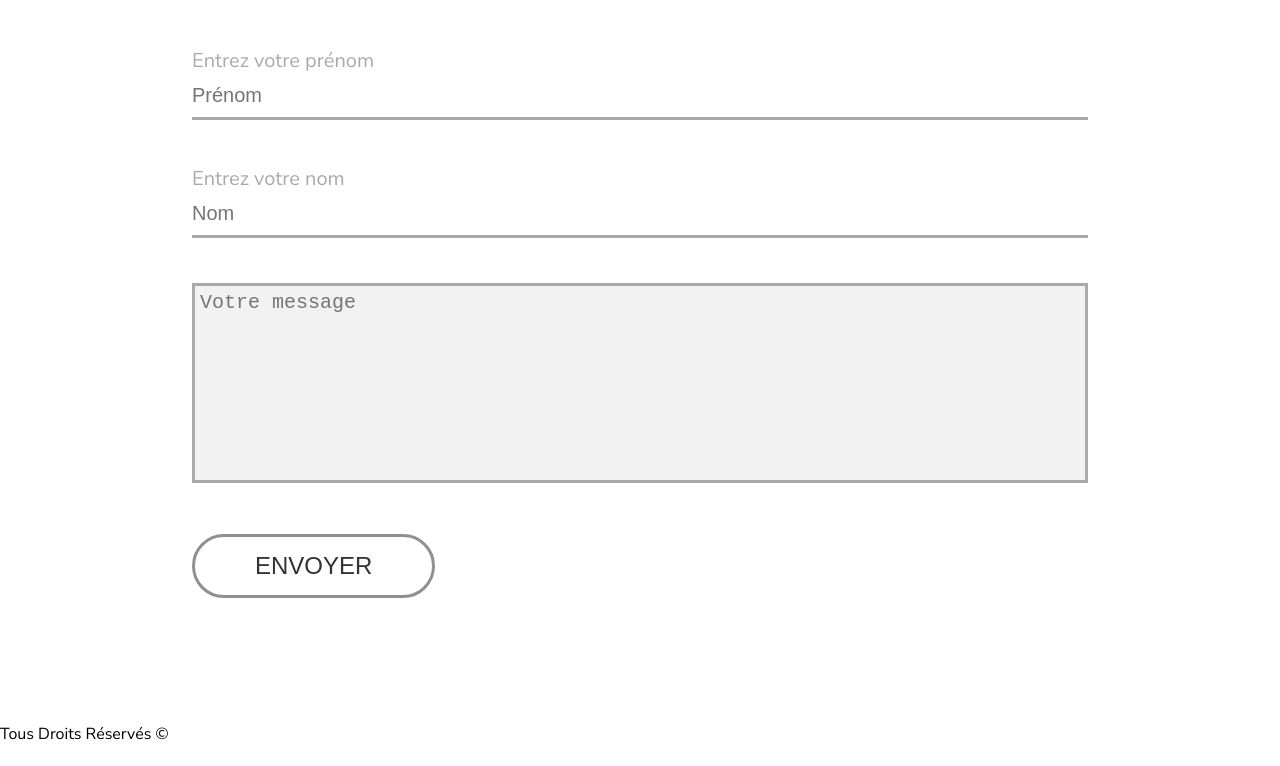
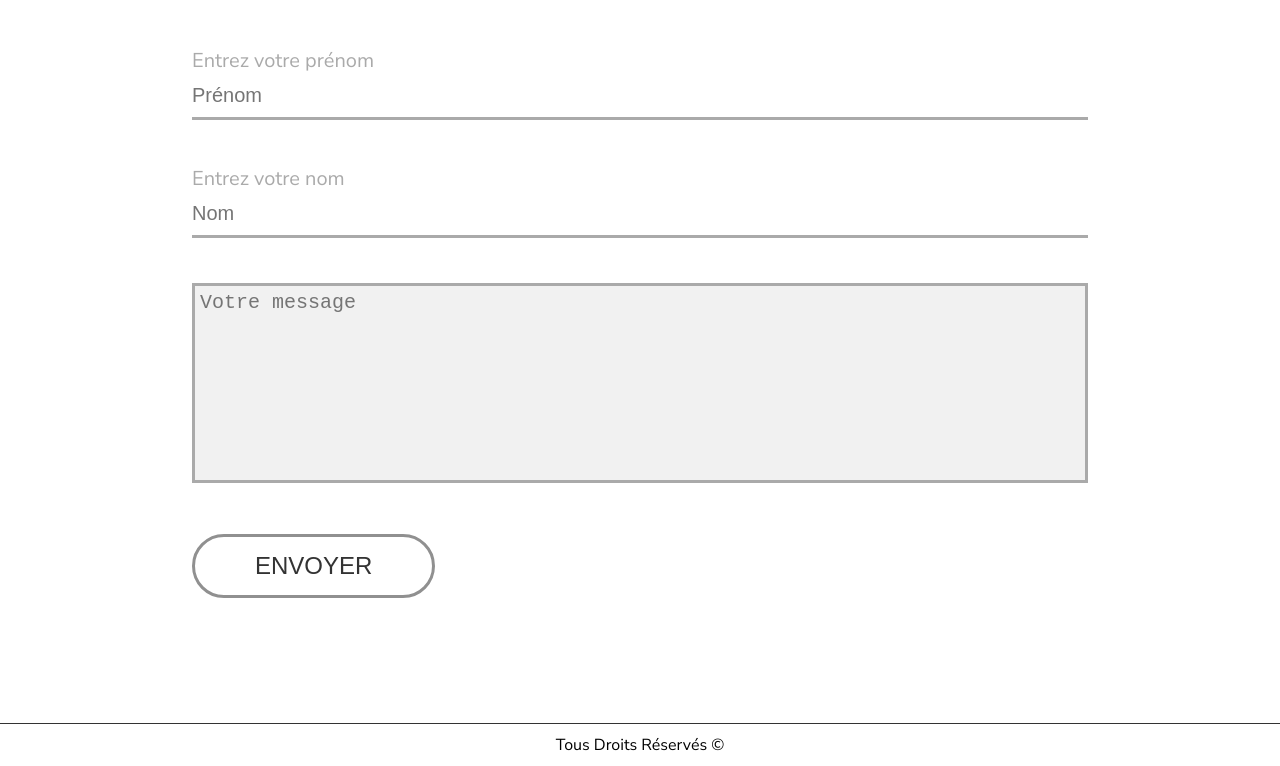
Before and after one commit to VanessaFauvet/SiteKyoto, a plain HTML site: page index.html in a window 1280 px wide. Shown: the part 5735-6501 px from the top of the page. Before the commit the page ends 6480 px from the top, so only its background shows below. Drawn offline with Linux system fonts and the light colour scheme.

Commit message:
CSS footer

```diff
--- a/style.css
+++ b/style.css
@@ -674,3 +674,9 @@ textarea {
 }
 
 /* Footer */
+footer {
+    border-top: 1px solid #333;
+    width: 100%;
+    text-align: center;
+    padding: 10px 0;
+}
```
